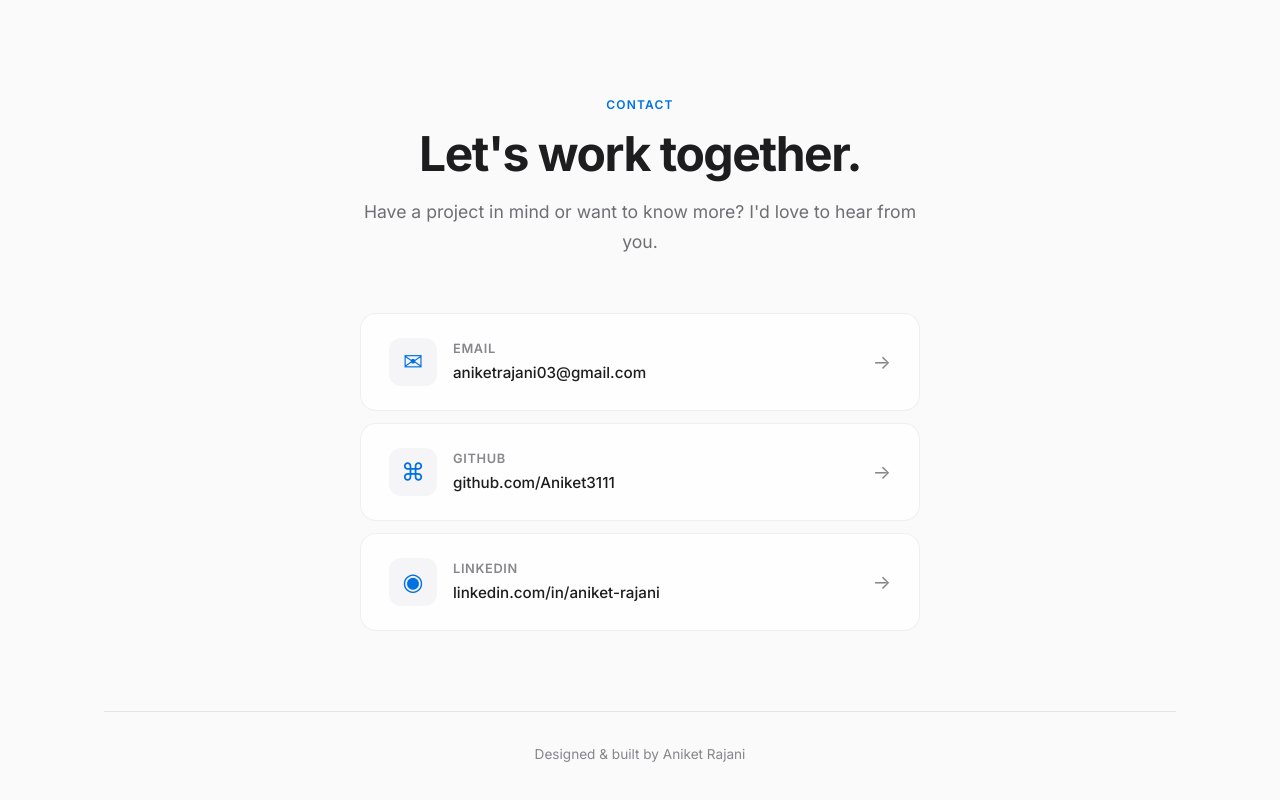
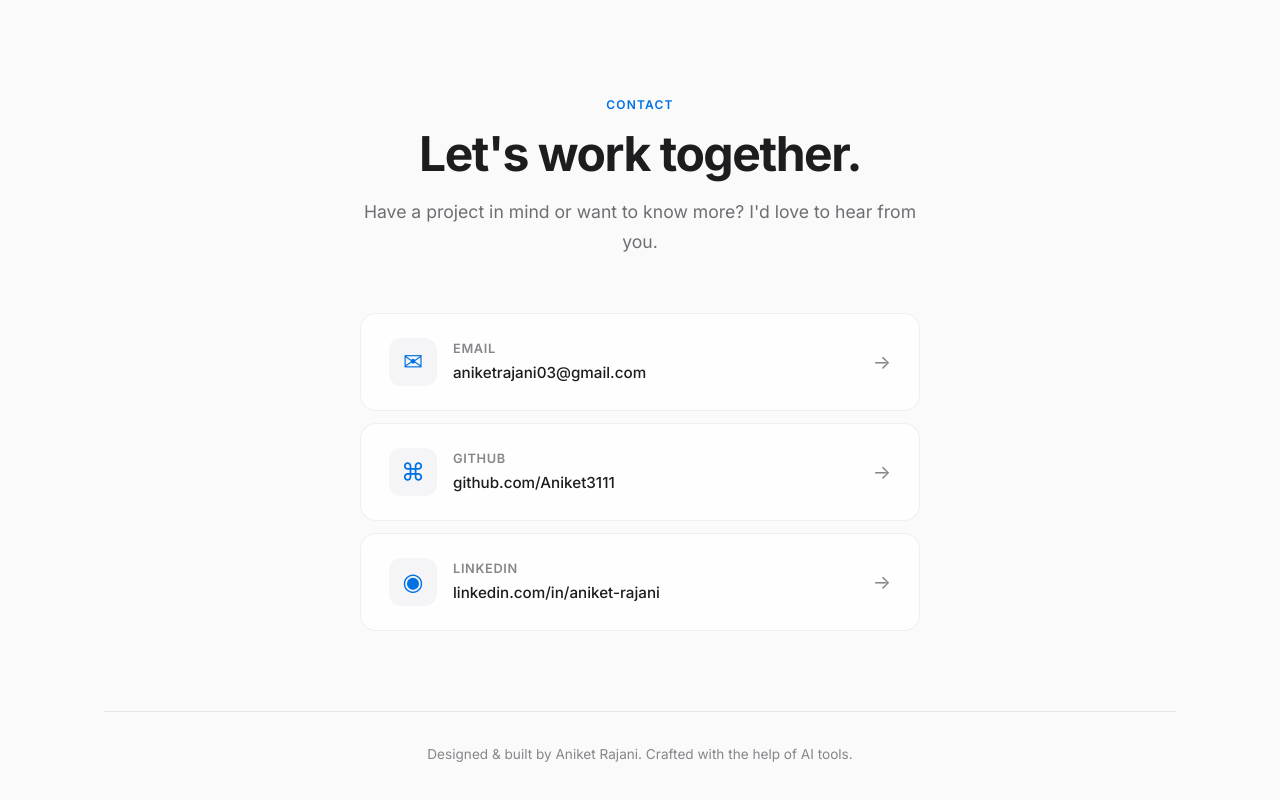
Before and after one commit to Aniket3111/Portfolio, a React (Create React App) app: page / in a window 1280 px wide. Shown: the part 4125-4925 px from the top of the page. Built offline with nearby package versions, Linux system fonts and the light colour scheme.

Commit message:
new changes and fixes

```diff
--- a/src/components/Contact.jsx
+++ b/src/components/Contact.jsx
@@ -80,7 +80,7 @@ function Contact() {
           viewport={{ once: true }}
           transition={{ delay: 0.5, duration: 0.8 }}
         >
-          <p>Designed & built by Aniket Rajani</p>
+         <p>Designed & built by Aniket Rajani. Crafted with the help of AI tools.</p>
         </motion.div>
       </div>
     </section>
```
